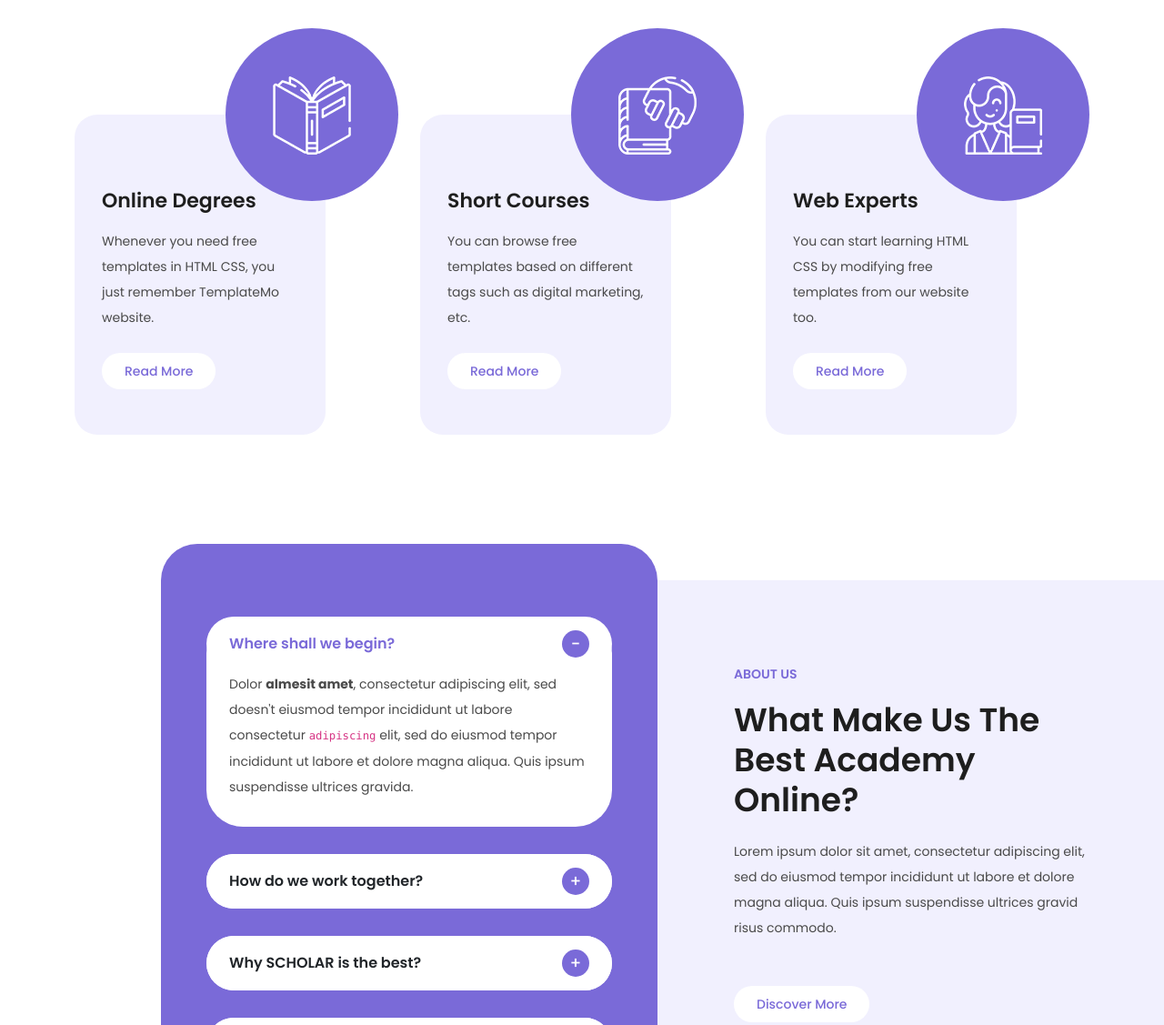
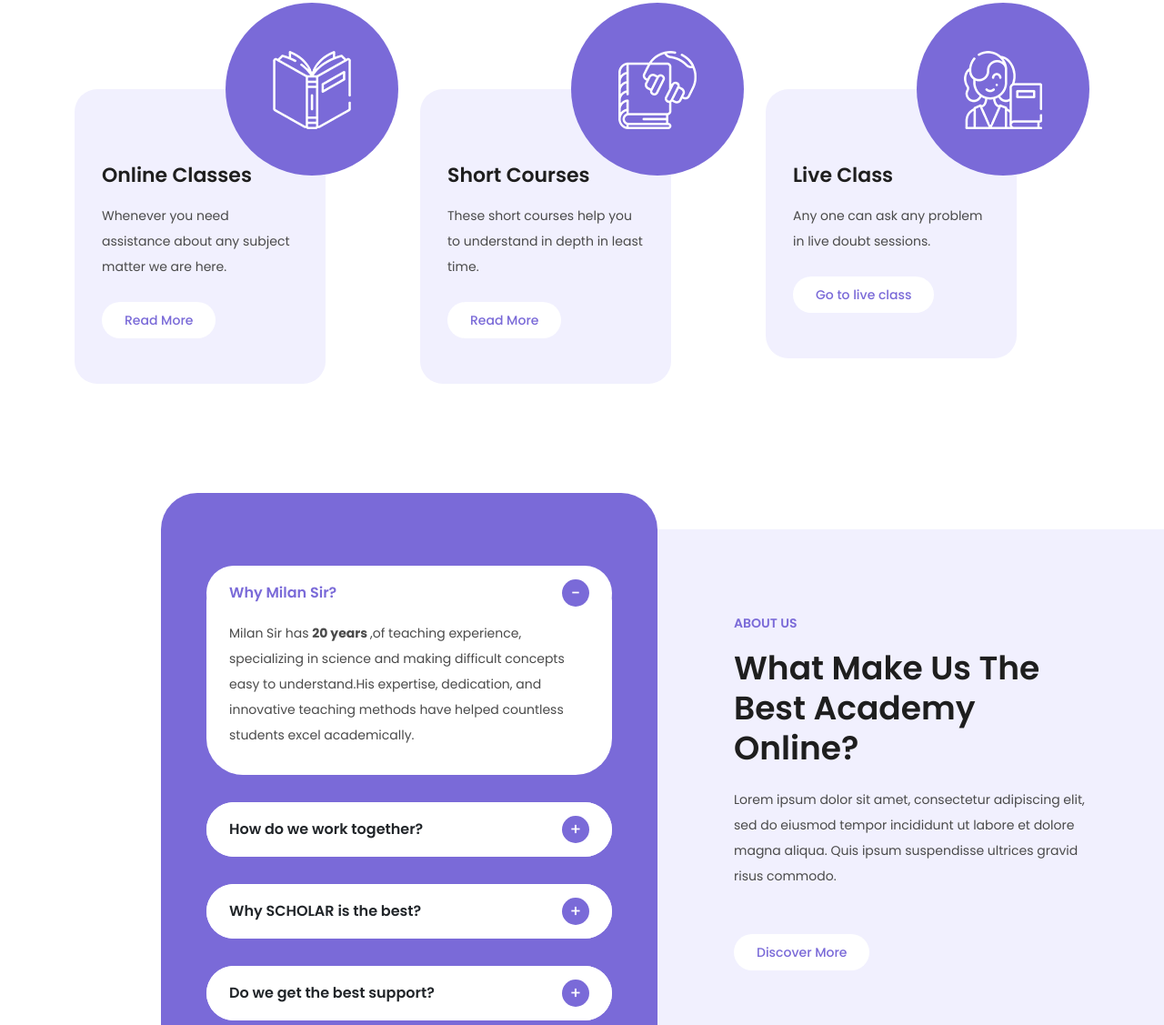
Before and after one commit to milankc12/Science, a plain HTML site: page index.html in a window 1280 px wide. Shown: the part 1120-2247 px from the top of the page at 91% size. Drawn offline with nearby package versions, Linux system fonts and the light colour scheme.

Commit message:
Updated version

```diff
--- a/index.html
+++ b/index.html
@@ -122,7 +122,7 @@ https://templatemo.com/tm-586-scholar
               <div class="header-text">
                 <span class="category">Online Learning</span>
                 <h2>Online Learning helps you save the time</h2>
-                <p>Lorem ipsum dolor sit amet, consectetur adipiscing elit, sed do eiusmod temporious incididunt ut labore et dolore magna aliqua suspendisse.</p>
+                <p>Interactive stored classes.</p>
                 <div class="buttons">
                   <div class="main-button">
                     <a href="#">Request Demo</a>
@@ -148,8 +148,8 @@ https://templatemo.com/tm-586-scholar
               <img src="assets/images/service-01.png" alt="online degrees">
             </div>
             <div class="main-content">
-              <h4>Online Degrees</h4>
-              <p>Whenever you need free templates in HTML CSS, you just remember TemplateMo website.</p>
+              <h4>Online Classes</h4>
+              <p>Whenever you need assistance about any subject matter we are here.</p>
               <div class="main-button">
                 <a href="#">Read More</a>
               </div>
@@ -163,7 +163,7 @@ https://templatemo.com/tm-586-scholar
             </div>
             <div class="main-content">
               <h4>Short Courses</h4>
-              <p>You can browse free templates based on different tags such as digital marketing, etc.</p>
+              <p>These short courses help you to understand in depth in least time.</p>
               <div class="main-button">
                 <a href="#">Read More</a>
               </div>
@@ -176,10 +176,10 @@ https://templatemo.com/tm-586-scholar
               <img src="assets/images/service-03.png" alt="web experts">
             </div>
             <div class="main-content">
-              <h4>Web Experts</h4>
-              <p>You can start learning HTML CSS by modifying free templates from our website too.</p>
+              <h4>Live Class </h4>
+              <p>Any one can ask any problem in live doubt sessions.</p>
               <div class="main-button">
-                <a href="#">Read More</a>
+                <a href="https://meet.google.com/qqu-xhrq-hbt">Go to live class</a>
               </div>
             </div>
           </div>
@@ -196,12 +196,12 @@ https://templatemo.com/tm-586-scholar
             <div class="accordion-item">
               <h2 class="accordion-header" id="headingOne">
                 <button class="accordion-button" type="button" data-bs-toggle="collapse" data-bs-target="#collapseOne" aria-expanded="true" aria-controls="collapseOne">
-                  Where shall we begin?
+                  Why Milan Sir?
                 </button>
               </h2>
               <div id="collapseOne" class="accordion-collapse collapse show" aria-labelledby="headingOne" data-bs-parent="#accordionExample">
                 <div class="accordion-body">
-                  Dolor <strong>almesit amet</strong>, consectetur adipiscing elit, sed doesn't eiusmod tempor incididunt ut labore consectetur <code>adipiscing</code> elit, sed do eiusmod tempor incididunt ut labore et dolore magna aliqua. Quis ipsum suspendisse ultrices gravida.
+                   Milan Sir has <strong>20 years </strong>,of teaching experience, specializing in science and making difficult concepts easy to understand.His expertise, dedication, and innovative teaching methods have helped countless students excel academically.
                 </div>
               </div>
             </div>
```
